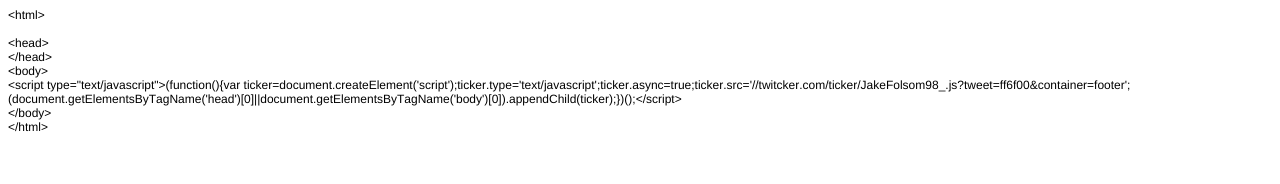
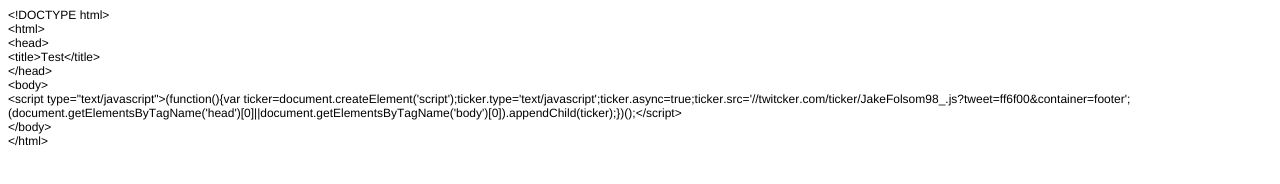
Before and after one commit to JFC-Coding/jfc-coding.github.io, a plain HTML site: page Twitter.html in a window 1280 px wide. Drawn offline with Linux system fonts and the light colour scheme.

Commit message:
<!DOCTYPE html>
<!DOCTYPE html>

```diff
--- a/Twitter.html
+++ b/Twitter.html
@@ -7,20 +7,19 @@
   <meta name="Generator" content="Cocoa HTML Writer">
   <meta name="CocoaVersion" content="1347.57">
   <style type="text/css">
-    p.p1 {margin: 0.0px 0.0px 0.0px 0.0px; font: 12.0px Helvetica}
-    p.p2 {margin: 0.0px 0.0px 0.0px 0.0px; font: 12.0px Helvetica; min-height: 14.0px}
-    p.p3 {margin: 0.0px 0.0px 0.0px 0.0px; font: 12.0px Helvetica; color: #000000; -webkit-text-stroke: #000000}
+    p.p1 {margin: 0.0px 0.0px 0.0px 0.0px; font: 12.0px Helvetica; color: #000000; -webkit-text-stroke: #000000}
     span.s1 {font-kerning: none}
   </style>
 </head>
 <body>
-<p class="p1">&lt;html&gt;</p>
-<p class="p2"><br></p>
-<p class="p3"><span class="s1">&lt;head&gt;</span></p>
-<p class="p3"><span class="s1">&lt;/head&gt;</span></p>
-<p class="p3"><span class="s1">&lt;body&gt;</span></p>
-<p class="p3"><span class="s1">&lt;script type="text/javascript"&gt;(function(){var ticker=document.createElement('script');ticker.type='text/javascript';ticker.async=true;ticker.src='//twitcker.com/ticker/JakeFolsom98_.js?tweet=ff6f00&amp;container=footer';(document.getElementsByTagName('head')[0]||document.getElementsByTagName('body')[0]).appendChild(ticker);})();&lt;/script&gt;</span></p>
-<p class="p3"><span class="s1">&lt;/body&gt;</span></p>
-<p class="p3"><span class="s1">&lt;/html&gt;</span></p>
+<p class="p1"><span class="s1">&lt;!DOCTYPE html&gt;</span></p>
+<p class="p1"><span class="s1">&lt;html&gt;</span></p>
+<p class="p1"><span class="s1">&lt;head&gt;</span></p>
+<p class="p1"><span class="s1">&lt;title&gt;Test&lt;/title&gt;</span></p>
+<p class="p1"><span class="s1">&lt;/head&gt;</span></p>
+<p class="p1"><span class="s1">&lt;body&gt;</span></p>
+<p class="p1"><span class="s1">&lt;script type="text/javascript"&gt;(function(){var ticker=document.createElement('script');ticker.type='text/javascript';ticker.async=true;ticker.src='//twitcker.com/ticker/JakeFolsom98_.js?tweet=ff6f00&amp;container=footer';(document.getElementsByTagName('head')[0]||document.getElementsByTagName('body')[0]).appendChild(ticker);})();&lt;/script&gt;</span></p>
+<p class="p1"><span class="s1">&lt;/body&gt;</span></p>
+<p class="p1"><span class="s1">&lt;/html&gt;</span></p>
 </body>
 </html>
```
